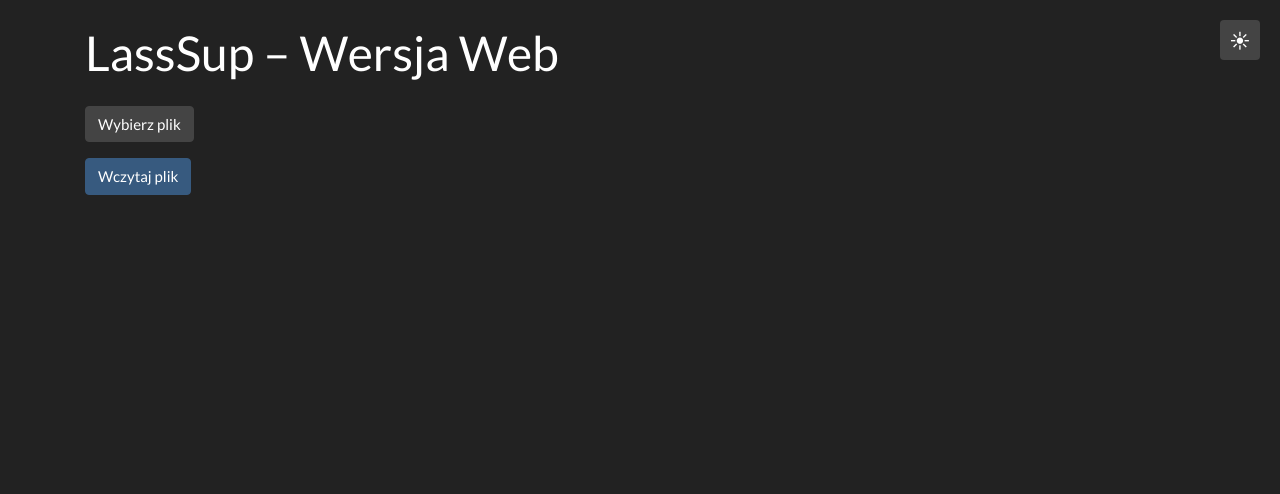
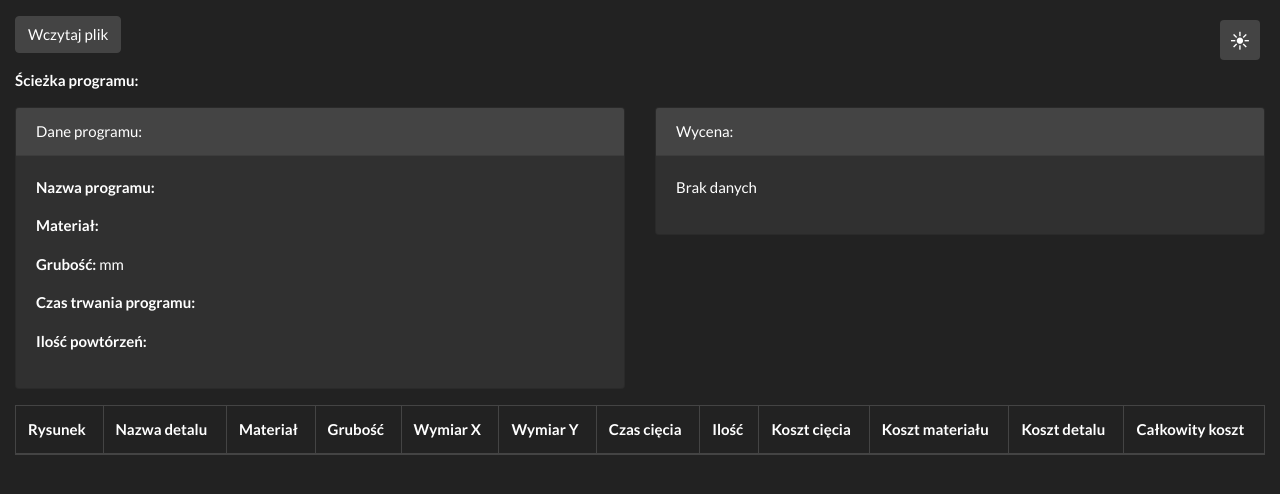
Before and after one commit to MarcinCichy/Lass_wyc, a Flask app: page / in a window 1280 px wide. Shown: the top 494 px of the page. Run offline with Flask 3, Linux system fonts and the light colour scheme; lists and menus that the app fills with data are empty; some libraries are stand-ins or nearby versions.

Commit message:
The GUI look has been changed, elements have been expanded to the full width of the screen. The loading of detail images from pdf files has been improved. Loading images from html is still to be done.

```diff
--- a/old_pdf_file_parser.py
+++ b/old_pdf_file_parser.py
@@ -1,7 +1,8 @@
-# old_pdf_file_parser.py
 import re
 from models import Program, Detail
 from pdf_utils import find_field, find_in_section, extract_all_detail_images, extract_detail_name, find_multiline_field
+from utils import copy_image_to_static
+
 
 def parse_pdf_old(doc, full_text: str) -> Program:
     """
@@ -71,8 +72,9 @@
         weight = 0.0
 
         if image_index < len(images):
-            image_path = images[image_index]
+            original_image_path = images[image_index]
             image_index += 1
+            image_path = copy_image_to_static(original_image_path)
         else:
             image_path = None
 
--- a/pdf_parser.py
+++ b/pdf_parser.py
@@ -4,6 +4,7 @@
 import old_pdf_file_parser
 import new_pdf_file_parser
 from pdf_utils import *  # Import funkcji pomocniczych
+
 
 def parse_pdf(file_path: str) -> Program:
     """
--- a/static/css/styles.css
+++ b/static/css/styles.css
@@ -3,13 +3,24 @@
   display: none;
 }
 
-/* Początkowo ukrywamy elementy ładowania i danych programu */
-#loading,
-#programData {
+/* Ukrycie wskaźnika ładowania przy starcie */
+#loading {
   display: none;
 }
 
-/* Styl przycisku zmiany motywu - wycentrowanie ikony */
+/* Ustawienie tabeli, aby jej szerokość była 100% oraz kolumny automatycznie dopasowywały się do zawartości */
+table {
+  table-layout: auto;
+  width: 100%;
+}
+
+/* Dodatkowe style – elementy rozciągnięte do pełnej szerokości, zaczynające się od lewej */
+.container-fluid {
+  padding-left: 15px;
+  padding-right: 15px;
+}
+
+/* Styl przycisku przełączania motywu – wycentrowanie ikony */
 #themeToggle {
   position: fixed;
   top: 20px;
--- a/templates/index.html
+++ b/templates/index.html
@@ -2,64 +2,124 @@
 <html lang="pl">
   <head>
     <meta charset="utf-8">
-    <title>LassSup Web - Wybór pliku</title>
-    <!-- Ładujemy domyślnie ciemny motyw (Darkly) -->
+    <title>LassSup Web - Wczytywanie pliku</title>
+    <!-- Domyślnie ładujemy ciemny motyw (Darkly) -->
     <link id="themeStylesheet" rel="stylesheet" href="https://stackpath.bootstrapcdn.com/bootswatch/4.5.0/darkly/bootstrap.min.css">
-    <!-- Dołączamy zewnętrzny plik CSS -->
+    <!-- Zewnętrzny plik CSS -->
     <link rel="stylesheet" href="{{ url_for('static', filename='css/styles.css') }}">
+    <!-- jQuery -->
     <script src="https://code.jquery.com/jquery-3.5.1.min.js"></script>
+    <!-- Bootstrap JS Bundle -->
+    <script src="https://stackpath.bootstrapcdn.com/bootstrap/4.5.0/js/bootstrap.bundle.min.js"></script>
+    <!-- Plugin colResizable do zmiany szerokości kolumn -->
+    <script src="https://cdnjs.cloudflare.com/ajax/libs/colresizable/1.6/colResizable-1.6.min.js"></script>
   </head>
   <body>
-    <!-- Przycisk zmiany motywu -->
+    <!-- Przycisk przełączania motywu (w prawym górnym rogu) -->
     <button id="themeToggle" class="btn btn-secondary">
       <span id="themeIcon">☀</span>
     </button>
 
-    <div class="container my-4">
-      <h1 class="mb-4">LassSup – Wersja Web</h1>
-      <form id="uploadForm" enctype="multipart/form-data">
-        <div class="form-group">
-          <!-- Ukryty input do przesyłania plików -->
+    <div class="container-fluid mt-3">
+      <!-- Wiersz wyboru pliku -->
+      <div class="row mb-3">
+        <div class="col">
           <input type="file" id="fileInput" name="file" accept=".html, .pdf">
-          <!-- Przycisk otwierający okno dialogowe wyboru pliku -->
-          <button type="button" id="chooseFileButton" class="btn btn-secondary">Wybierz plik</button>
-          <!-- Element wyświetlający nazwę wybranego pliku -->
+          <button type="button" id="chooseFileButton" class="btn btn-secondary">Wczytaj plik</button>
           <span id="fileNameDisplay" class="ml-2"></span>
         </div>
-        <button type="submit" class="btn btn-primary">Wczytaj plik</button>
-      </form>
-
-      <div id="loading" class="mt-4">
-        <div class="spinner-border" role="status">
-          <span class="sr-only">Ładowanie...</span>
+      </div>
+      <!-- Wiersz wyświetlający ścieżkę programu -->
+      <div class="row mb-3">
+        <div class="col">
+          <strong>Ścieżka programu:</strong> <span id="programPath"></span>
         </div>
-        <span>Przetwarzanie pliku, proszę czekać...</span>
       </div>
-
-      <div id="programData" class="mt-4">
-        <!-- Miejsce, gdzie będą wyświetlane dane przetworzonego pliku -->
+      <!-- Wiersz z danymi programu i wyceną -->
+      <div class="row mb-3">
+        <!-- Dane programu -->
+        <div class="col-md-6">
+          <div class="card">
+            <div class="card-header">Dane programu:</div>
+            <div class="card-body">
+              <p><strong>Nazwa programu:</strong> <span id="programName"></span></p>
+              <p><strong>Materiał:</strong> <span id="programMaterial"></span></p>
+              <p><strong>Grubość:</strong> <span id="programThicknes"></span> mm</p>
+              <p><strong>Czas trwania programu:</strong> <span id="programTime"></span></p>
+              <p><strong>Ilość powtórzeń:</strong> <span id="programCounts"></span></p>
+            </div>
+          </div>
+        </div>
+        <!-- Wycena (na razie bez danych) -->
+        <div class="col-md-6">
+          <div class="card">
+            <div class="card-header">Wycena:</div>
+            <div class="card-body">
+              <p>Brak danych</p>
+            </div>
+          </div>
+        </div>
+      </div>
+      <!-- Tabela detali -->
+      <div class="row mb-3">
+        <div class="col">
+          <div class="table-responsive">
+            <table id="detailsTable" class="table table-bordered">
+              <thead>
+                <tr>
+                  <th>Rysunek</th>
+                  <th>Nazwa detalu</th>
+                  <th>Materiał</th>
+                  <th>Grubość</th>
+                  <th>Wymiar X</th>
+                  <th>Wymiar Y</th>
+                  <th>Czas cięcia</th>
+                  <th>Ilość</th>
+                  <th>Koszt cięcia</th>
+                  <th>Koszt materiału</th>
+                  <th>Koszt detalu</th>
+                  <th>Całkowity koszt</th>
+                </tr>
+              </thead>
+              <tbody id="detailsTableBody"></tbody>
+            </table>
+          </div>
+        </div>
+      </div>
+      <!-- Wiersz z informacją o ładowaniu -->
+      <div id="loading" class="row">
+        <div class="col">
+          <div class="spinner-border" role="status">
+            <span class="sr-only">Ładowanie...</span>
+          </div>
+          <span>Przetwarzanie pliku, proszę czekać...</span>
+        </div>
       </div>
     </div>
 
     <script>
       $(document).ready(function() {
-        // Obsługa przycisku wyboru pliku
+        // Ukrywamy wskaźnik ładowania przy starcie
+        $("#loading").hide();
+
+        // Obsługa przycisku wyboru pliku: otwiera ukryty input
         $("#chooseFileButton").click(function(){
           $("#fileInput").click();
         });
 
-        // Po wybraniu pliku, wyświetlamy jego nazwę
+        // Po wybraniu pliku – wyświetlamy jego nazwę i wysyłamy do serwera
         $("#fileInput").change(function(){
           var fileName = $(this).val().split("\\").pop();
           $("#fileNameDisplay").text(fileName);
-        });
 
-        // Obsługa przesłania formularza
-        $("#uploadForm").submit(function(e) {
-          e.preventDefault();
-          var formData = new FormData(this);
+          var file = $(this)[0].files[0];
+          if (!file) return;
+
+          var formData = new FormData();
+          formData.append("file", file);
+
           $("#loading").show();
-          $("#programData").hide();
+
           $.ajax({
             url: '/upload',
             type: 'POST',
@@ -68,8 +128,43 @@
             processData: false,
             success: function(response) {
               $("#loading").hide();
-              $("#programData").show();
-              // Tutaj możesz rozwinąć kod, aby wyświetlić dane przetworzonego pliku
+              // Ustawiamy ścieżkę jako nazwę pliku
+              $("#programPath").text(file.name);
+              // Uzupełniamy dane programu
+              $("#programName").text(response.name);
+              $("#programMaterial").text(response.material);
+              $("#programThicknes").text(response.thicknes);
+              $("#programTime").text(response.machine_time);
+              $("#programCounts").text(response.program_counts);
+
+              // Uzupełniamy tabelę detali
+              var tbody = $("#detailsTableBody");
+              tbody.empty();
+              response.details.forEach(function(detail) {
+                var row = "<tr>";
+                // Rysunek: UWAGA – upewnij się, że parser ustawia detail.image_path jako URL względny,
+                // np. "static/images/nazwa.jpg", aby obrazek był poprawnie serwowany.
+                if(detail.image_path) {
+                  row += "<td><img src='" + detail.image_path + "' alt='Rysunek' style='max-width:100px;'/></td>";
+                } else {
+                  row += "<td></td>";
+                }
+                row += "<td>" + detail.name + "</td>";
+                row += "<td>" + response.material + "</td>";
+                row += "<td>" + response.thicknes + "</td>";
+                row += "<td>" + detail.dim_x + "</td>";
+                row += "<td>" + detail.dim_y + "</td>";
+                row += "<td>" + detail.cut_time + "</td>";
+                row += "<td>" + detail.quantity + "</td>";
+                row += "<td>" + detail.cutting_cost + "</td>";
+                row += "<td>" + detail.material_cost + "</td>";
+                row += "<td>" + detail.total_cost + "</td>";
+                row += "<td>" + detail.total_cost_quantity + "</td>";
+                row += "</tr>";
+                tbody.append(row);
+              });
+              // Inicjalizacja pluginu colResizable, aby umożliwić zmianę szerokości kolumn
+              $("#detailsTable").colResizable({ liveDrag: true });
             },
             error: function(xhr) {
               $("#loading").hide();
@@ -79,19 +174,17 @@
         });
 
         // Przełącznik motywu
-        var darkTheme = true; // Początkowo ciemny motyw
+        var darkTheme = true; // domyślnie ciemny motyw
         $("#themeToggle").click(function(){
           if(darkTheme) {
-            // Aktualnie ciemny motyw: przełączamy na jasny
+            // Przełączamy na jasny motyw
             $("#themeStylesheet").attr("href", "https://stackpath.bootstrapcdn.com/bootswatch/4.5.0/flatly/bootstrap.min.css");
-            // W jasnym stylu przycisk ma wyświetlać ikonę księżyca
-            $("#themeIcon").text("☾");
+            $("#themeIcon").text("☾"); // ikona księżyca dla jasnego stylu
             darkTheme = false;
           } else {
-            // Aktualnie jasny motyw: przełączamy na ciemny
+            // Przełączamy na ciemny motyw
             $("#themeStylesheet").attr("href", "https://stackpath.bootstrapcdn.com/bootswatch/4.5.0/darkly/bootstrap.min.css");
-            // W ciemnym stylu przycisk ma wyświetlać ikonę słoneczka
-            $("#themeIcon").text("☀");
+            $("#themeIcon").text("☀"); // ikona słoneczka dla ciemnego stylu
             darkTheme = true;
           }
         });
```
Also changed, not shown: html_parser.py (+8 -3 lines), new_pdf_file_parser.py (+26 -29 lines), utils.py (added, +18 -0 lines).
